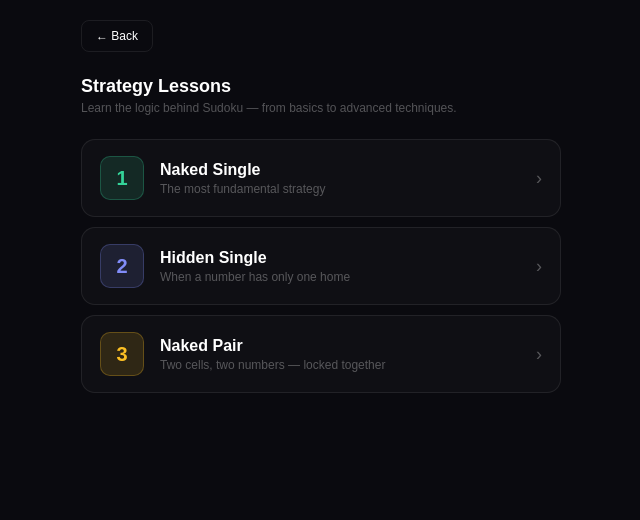
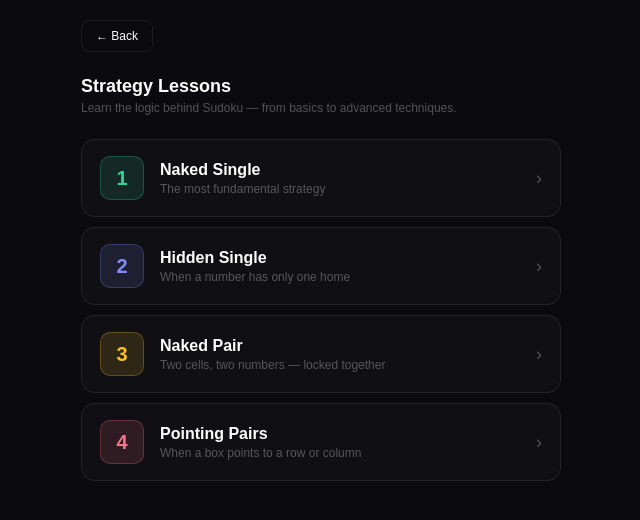
Before and after one commit to kkostia/SB4_Project, a React (Create React App) app in the folder sudoku-pwa/: page / in a window 1280 px wide. Both pictures are taken after a click on the button 640 px from the left and 425 px from the top of the page. Shown: the top 520 px of the page, without its empty margins (319-959 px from the left). Built offline with nearby package versions, Linux system fonts and the light colour scheme.

Commit message:
pointing pairs strategy added with picture. SCRUM-30

```diff
--- a/sudoku-pwa/src/components/Lessons.jsx
+++ b/sudoku-pwa/src/components/Lessons.jsx
@@ -3,6 +3,7 @@ import { useState } from "react";
 import nakedSingleImg from "../assets/naked_singles_1.png";
 import hiddenSingleImg from "../assets/hidden_single_1.png";
 import nakedPairImg from "../assets/naked_pair_1.png";
+import pointingPairsImg from "../assets/pointing_pairs_1.png";
 const LESSONS = [
   {
     id: "naked-single",
@@ -45,6 +46,21 @@ const LESSONS = [
     imgExp: "cells r8c3 and r8c4 are both in the same house (row 8) and have both only candidates 3 and 9 left. " +
         "It follows immediately that on of the cells has to be 3 and the other 9 (which is which is yet unknown). " +
         "But we can safely say that r8c2 can not be 3. The sudoku solves with singles after that.",
+  },
+  {
+    id: "pointing-pairs",
+    title: "Pointing Pairs",
+    color: "#fb7185",
+    tagline: "When a box points to a row or column",
+    explanation: "A Pointing Pair occurs when a candidate number inside a 3×3 box can only appear in cells that all" +
+              " share the same row or column. Because that number must go somewhere in the box, and all its options are " +
+              "in one line — it cannot appear anywhere else in that line outside the box.",
+    rule: "If a candidate only appears in one row or column within a box, eliminate it from the rest of that row or column.",
+    img: pointingPairsImg,
+    imgExp: "All the cells that might contain number 4 are located in one column. As number 4 should appear in this block at" +
+          " least once, one of the highlighted cells will surely contain 4. Hence, we can safely eliminate all other possible" +
+          " 4s from all the cells of this column. Remember that you can do the same trick for blocks, rows, and columns.",
+
   },
 ];
 
```
Also changed, not shown: sudoku-pwa/src/assets/pointing_pairs_1.png (added).
